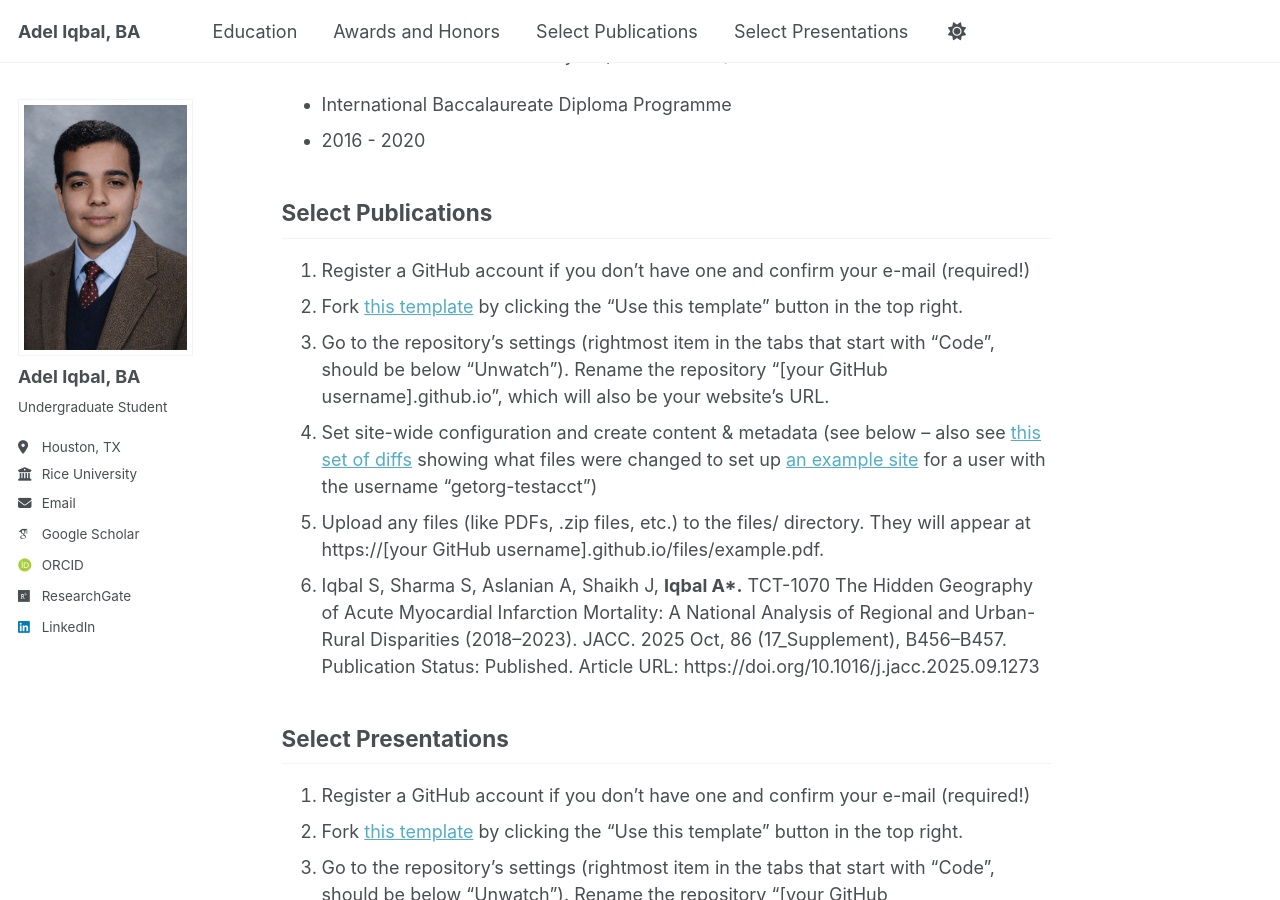
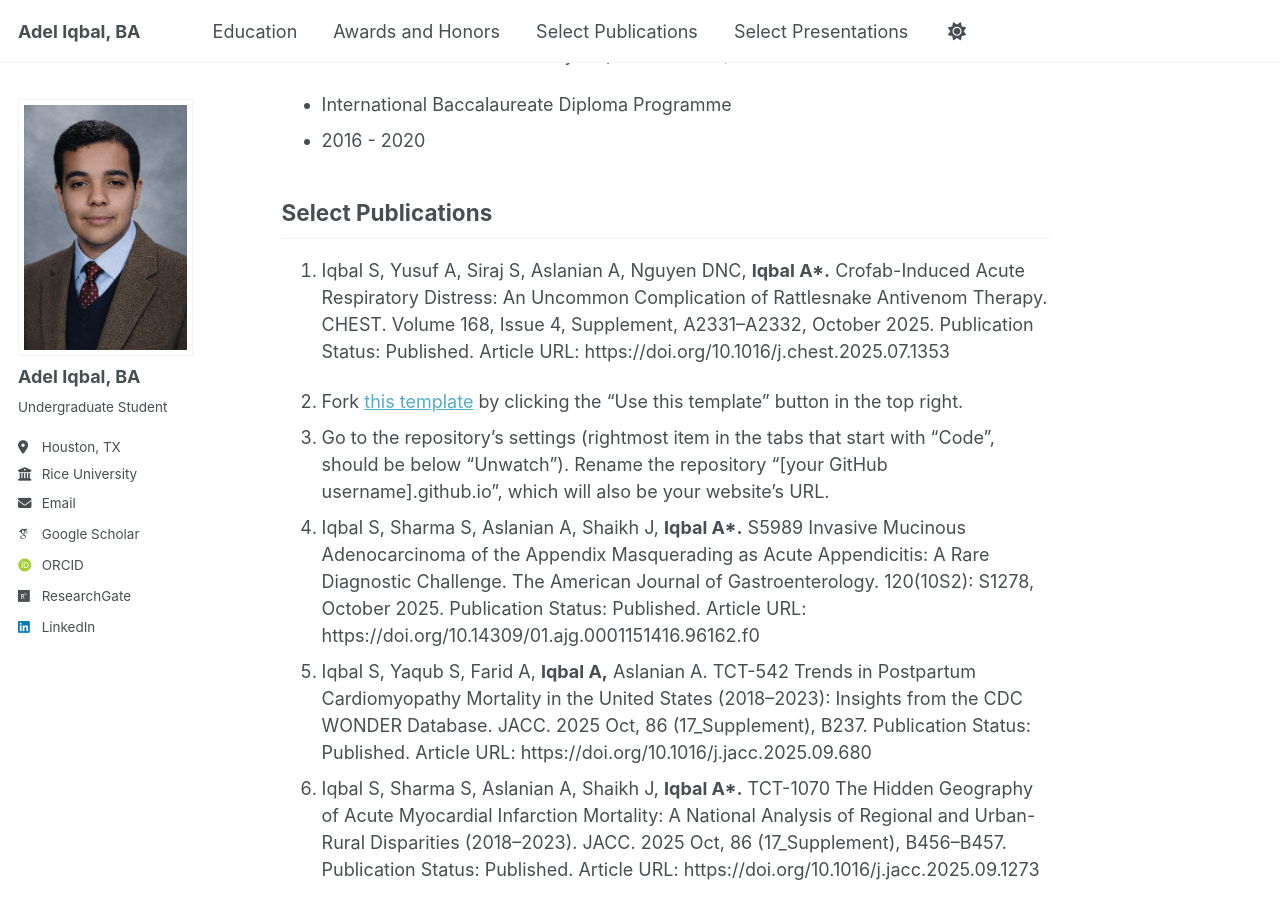
Before and after one commit to adel-iqbal/aiqbal, a Jekyll site: the page built from _pages/about.md, in a window 1280 px wide and 900 px high, scrolled down 381 px. Built offline with Jekyll 4.4.1, drawn with Linux system fonts in a browser that asks for light colours; some web fonts are replaced; a script bundle is joined from its source files by our own code; library files that are not in the unit come from our copies.

Commit message:
Update about.md

```diff
--- a/_pages/about.md
+++ b/_pages/about.md
@@ -23,11 +23,12 @@ Rice University (Houston, TX)
 
 Select Publications
 ------
-1. Register a GitHub account if you don't have one and confirm your e-mail (required!)
+1. Iqbal S, Yusuf A, Siraj S, Aslanian A, Nguyen DNC, **Iqbal A\*.** Crofab-Induced Acute Respiratory Distress: An Uncommon Complication of Rattlesnake Antivenom Therapy. CHEST. Volume 168, Issue 4, Supplement, A2331–A2332, October 2025. Publication Status: Published. Article URL: https://doi.org/10.1016/j.chest.2025.07.1353
+
 1. Fork [this template](https://github.com/academicpages/academicpages.github.io) by clicking the "Use this template" button in the top right.
 1. Go to the repository's settings (rightmost item in the tabs that start with "Code", should be below "Unwatch"). Rename the repository "[your GitHub username].github.io", which will also be your website's URL.
-1. Set site-wide configuration and create content & metadata (see below -- also see [this set of diffs](https://archive.is/3TPas) showing what files were changed to set up [an example site](https://getorg-testacct.github.io) for a user with the username "getorg-testacct")
-1. Upload any files (like PDFs, .zip files, etc.) to the files/ directory. They will appear at https://[your GitHub username].github.io/files/example.pdf.
+1. Iqbal S, Sharma S, Aslanian A, Shaikh J, **Iqbal A\*.** S5989 Invasive Mucinous Adenocarcinoma of the Appendix Masquerading as Acute Appendicitis: A Rare Diagnostic Challenge. The American Journal of Gastroenterology. 120(10S2): S1278, October 2025. Publication Status: Published. Article URL: https://doi.org/10.14309/01.ajg.0001151416.96162.f0
+1. Iqbal S, Yaqub S, Farid A, **Iqbal A,** Aslanian A. TCT-542 Trends in Postpartum Cardiomyopathy Mortality in the United States (2018–2023): Insights from the CDC WONDER Database. JACC. 2025 Oct, 86 (17_Supplement), B237. Publication Status: Published. Article URL: https://doi.org/10.1016/j.jacc.2025.09.680
 1. Iqbal S, Sharma S, Aslanian A, Shaikh J, **Iqbal A\*.** TCT-1070 The Hidden Geography of Acute Myocardial Infarction Mortality: A National Analysis of Regional and Urban-Rural Disparities (2018–2023). JACC. 2025 Oct, 86 (17_Supplement), B456–B457. Publication Status: Published. Article URL: https://doi.org/10.1016/j.jacc.2025.09.1273
 
 
```
